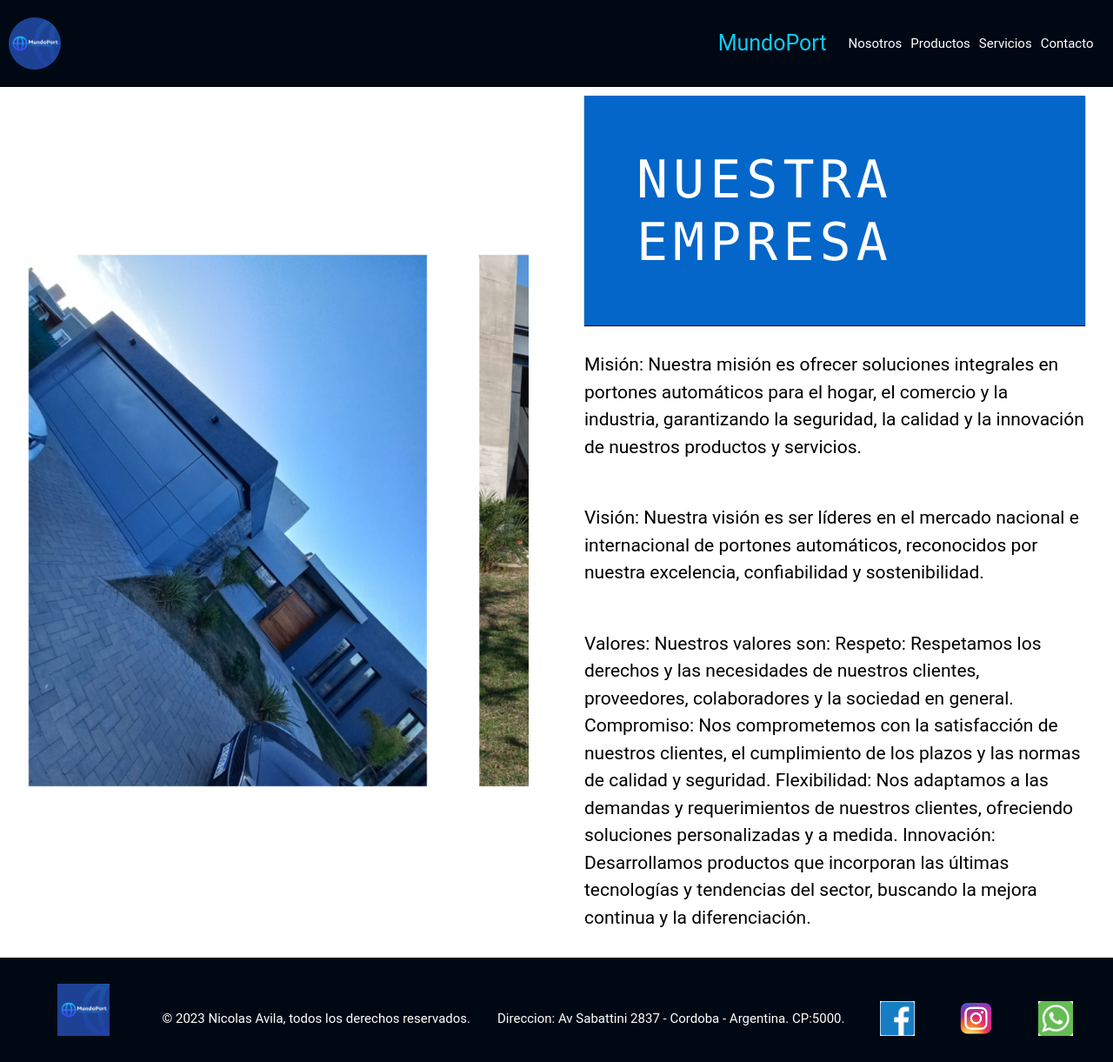
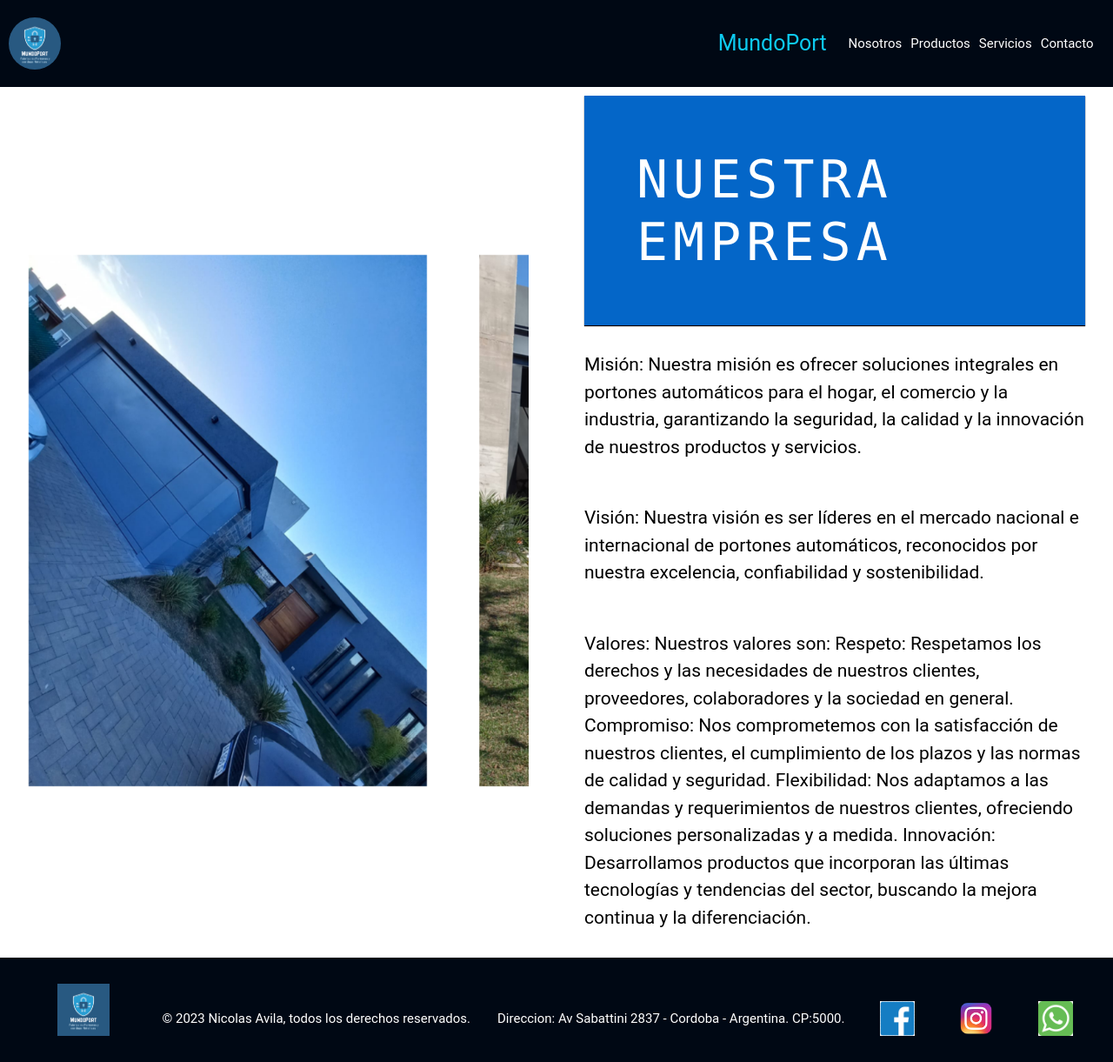
Before and after one commit to Edelweis89/PFAvila, a website: page paginas/empresa.html in a window 1280 px wide. Shown: the whole page at 87% size. Drawn offline with nearby package versions, Linux system fonts and the light colour scheme.

Commit message:
se cambia imagen rota para entrega final

```diff
--- a/paginas/empresa.html
+++ b/paginas/empresa.html
@@ -21,7 +21,7 @@
     <!--CSS-->
     <link rel="stylesheet" href="../css/style.css" />
     <!--CSS-->
-    <link rel="icon" type="image/png" href="../multimedia/logo.png" />
+    <link rel="icon" type="image/png" href="../multimedia/logoOficial.png" />
     <title>Nuestra Empresa</title>
   </head>
 
@@ -30,7 +30,7 @@
       <a href="../index.html">
         <img
           class="rounded-circle"
-          src="../multimedia/logo.png"
+          src="../multimedia/logoOficial.png"
           alt="logoManosMundo"
         />
       </a>
@@ -140,7 +140,7 @@
     <footer class="footerGlobal">
       <img
         class="logoFooter"
-        src="../multimedia/logo.png"
+        src="../multimedia/logoOficial.png"
         alt="logoManosMundo"
       />
       <p class="footerText">
```
Also changed, not shown: index.html (+4 -4 lines), paginas/contacto.html (+3 -3 lines), paginas/productos.html (+3 -3 lines), paginas/servicios.html (+3 -3 lines), multimedia/logo.png (deleted), multimedia/logoOficial.png (added).
